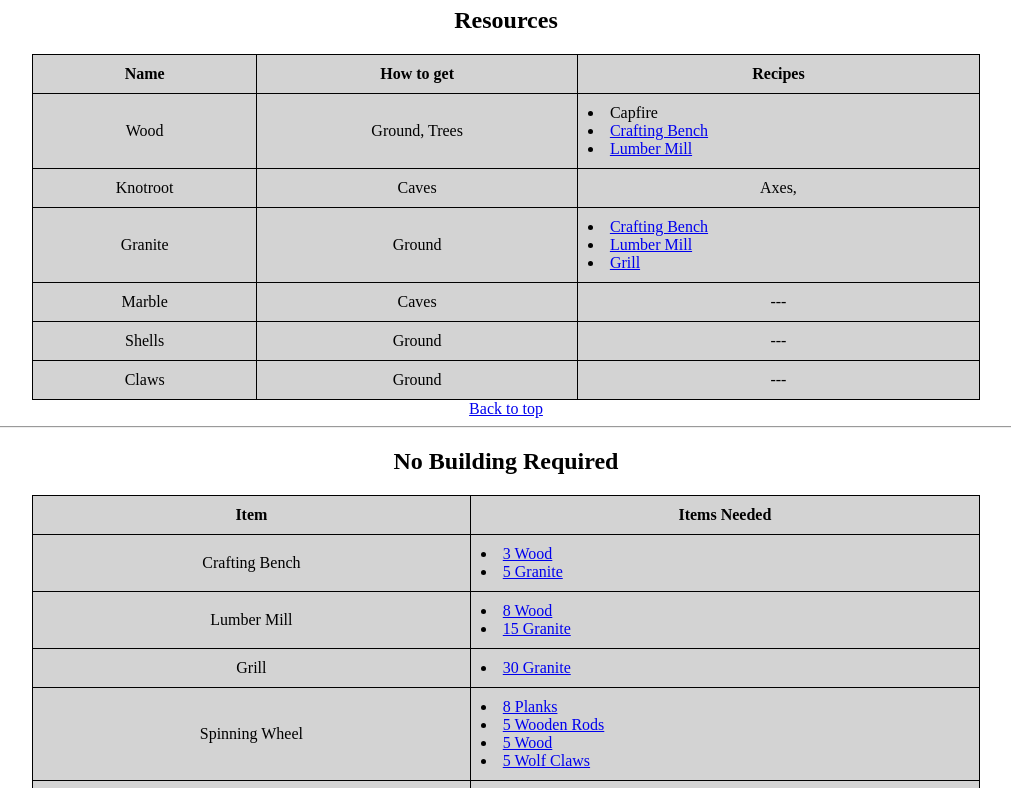
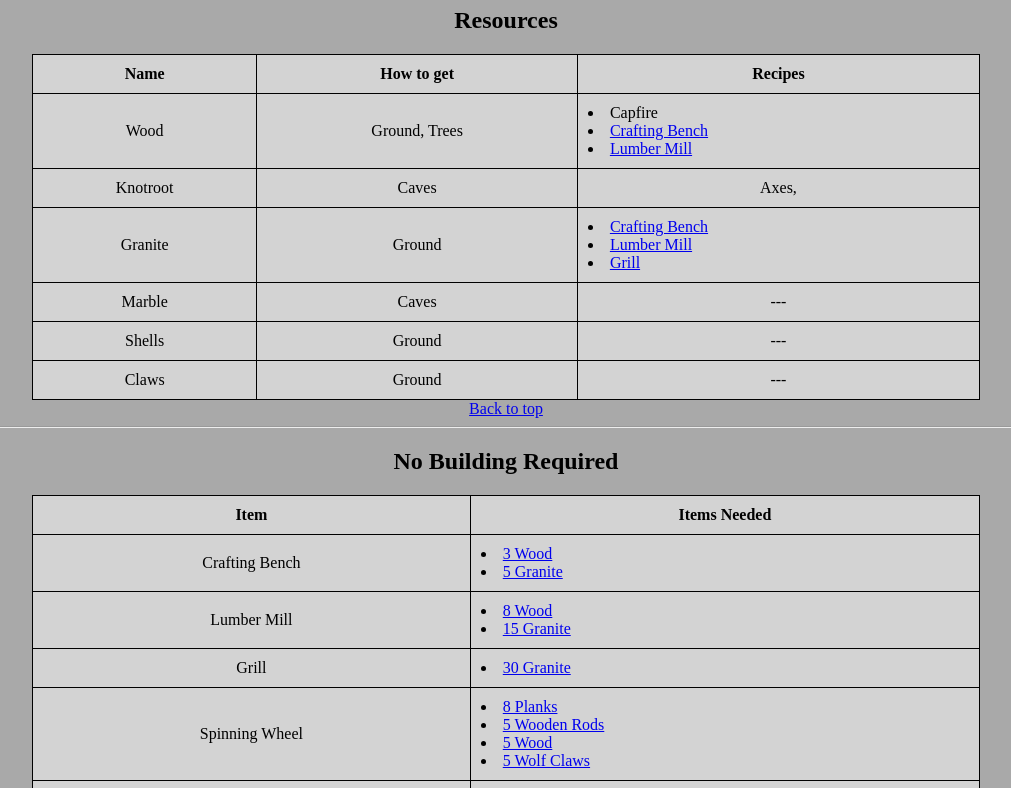
Before and after one commit to Lunchtime52/Lego-Fortnite-Guide, a plain HTML site: page index.html in a window 1280 px wide. Shown: the part 73-861 px from the top of the page, without its empty margins (134-1145 px from the left). Drawn offline with Linux system fonts and the light colour scheme.

Commit message:
Update main.css

```diff
--- a/css/main.css
+++ b/css/main.css
@@ -1,6 +1,6 @@
 body{
   text-align: center;
-background-color: dark grey;
+background-color: darkgrey;
 }
 
 table{
```
